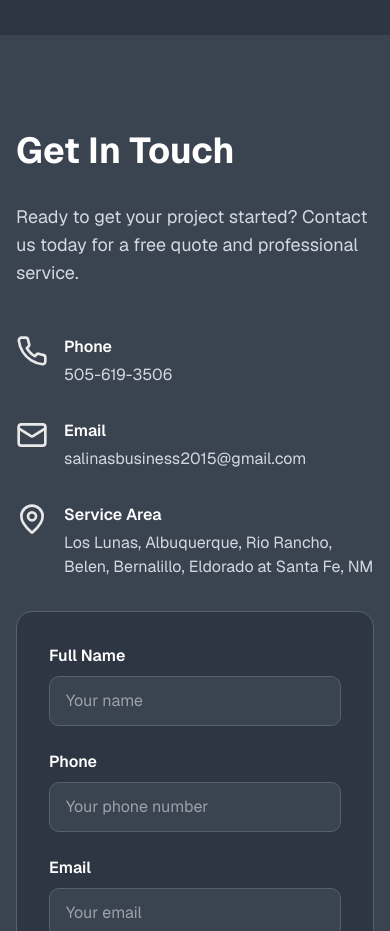
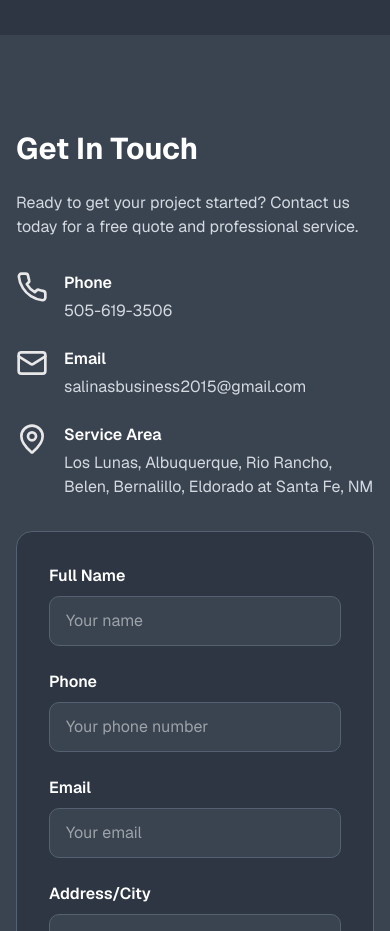
Before and after one commit to davisbryan595-lang/salinas, a Next.js app: page / in a window 390 px wide. Shown: the part 9300-10231 px from the top of the page. Built offline with nearby package versions, Linux system fonts and the light colour scheme.

Commit message:
completionId: cgen-a23600bb293343bf8260bdaeb7edd49a
cgen-a23600bb293343bf8260bdaeb7edd49a

```diff
--- a/components/contact.tsx
+++ b/components/contact.tsx
@@ -23,12 +23,12 @@ export default function Contact() {
       <div className="max-w-7xl mx-auto px-4 sm:px-6 lg:px-8">
         <div className="grid grid-cols-1 lg:grid-cols-2 gap-8 lg:gap-12">
           <div>
-            <h2 className="text-4xl sm:text-5xl font-bold text-white mb-8">Get In Touch</h2>
-            <p className="text-lg mb-12" style={{ color: "#d4d9e0" }}>
+            <h2 className="text-3xl sm:text-4xl md:text-5xl font-bold text-white mb-6 sm:mb-8">Get In Touch</h2>
+            <p className="text-base sm:text-lg mb-8 sm:mb-12" style={{ color: "#d4d9e0" }}>
               Ready to get your project started? Contact us today for a free quote and professional service.
             </p>
 
-            <div className="space-y-8">
+            <div className="space-y-6 sm:space-y-8">
               {[
                 { icon: Phone, label: "Phone", value: "505-619-3506", href: "tel:505-619-3506" },
                 {
```
